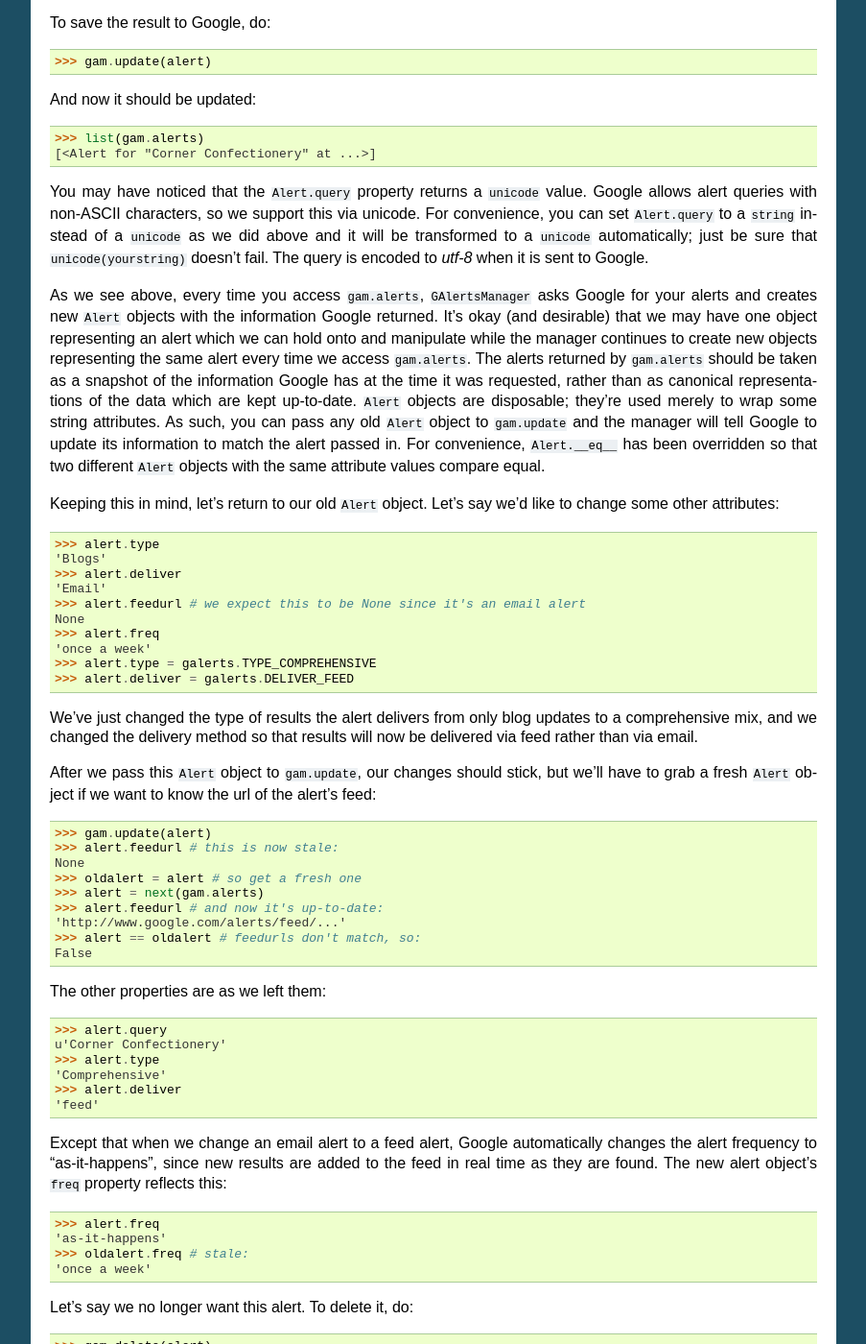
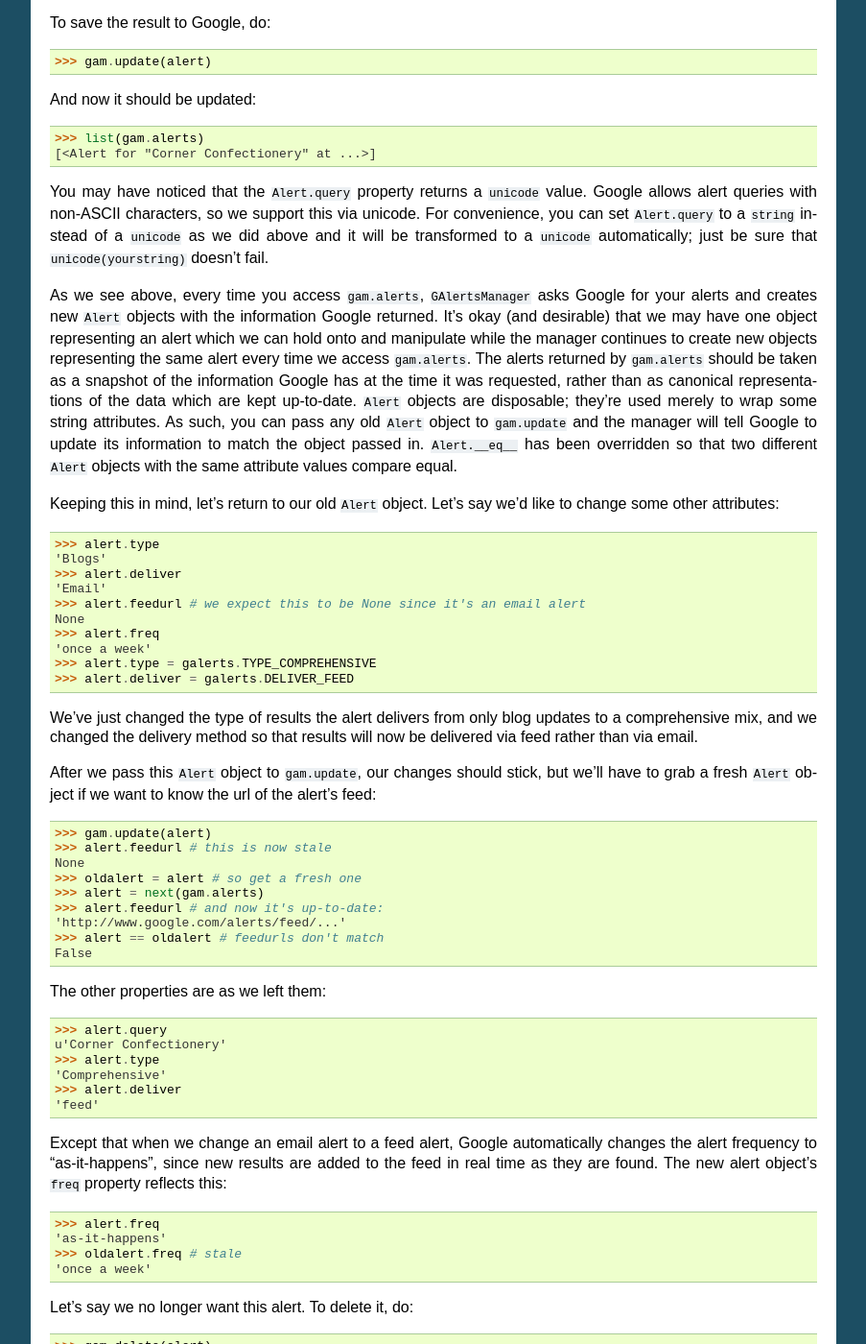
Before and after one commit to jab/galerts, a Sphinx documentation site: the page built from docs/README.rst, in a window 1280 px wide and 1400 px high, scrolled down 815 px. Shown: the whole window at 96% size, without its empty margins (198-1101 px from the left). Built offline with Sphinx 7.4.7, drawn with Linux system fonts in a browser that asks for light colours.

Commit message:
docs tweaks

```diff
--- a/docs/README.rst
+++ b/docs/README.rst
@@ -61,7 +61,7 @@ value. Google allows alert queries with non-ASCII characters, so we support
 this via unicode. For convenience, you can set ``Alert.query`` to a ``string``
 instead of a ``unicode`` as we did above and it will be transformed to a
 ``unicode`` automatically; just be sure that ``unicode(yourstring)`` doesn't
-fail. The query is encoded to *utf-8* when it is sent to Google.
+fail.
 
 As we see above, every time you access ``gam.alerts``, ``GAlertsManager`` asks
 Google for your alerts and creates new ``Alert`` objects with the information
@@ -73,9 +73,9 @@ a snapshot of the information Google has at the time it was requested, rather
 than as canonical representations of the data which are kept up-to-date.
 ``Alert`` objects are disposable; they're used merely to wrap some string
 attributes. As such, you can pass any old ``Alert`` object to ``gam.update``
-and the manager will tell Google to update its information to match the alert
-passed in. For convenience, ``Alert.__eq__`` has been overridden so that two
-different ``Alert`` objects with the same attribute values compare equal.
+and the manager will tell Google to update its information to match the object
+passed in. ``Alert.__eq__`` has been overridden so that two different
+``Alert`` objects with the same attribute values compare equal.
 
 Keeping this in mind, let's return to our old ``Alert`` object. Let's say we'd
 like to change some other attributes::
@@ -100,13 +100,13 @@ but we'll have to grab a fresh ``Alert`` object if we want to know the url
 of the alert's feed::
 
     >>> gam.update(alert)
-    >>> alert.feedurl # this is now stale:
+    >>> alert.feedurl # this is now stale
     None
     >>> oldalert = alert # so get a fresh one
     >>> alert = next(gam.alerts)
     >>> alert.feedurl # and now it's up-to-date:
     'http://www.google.com/alerts/feed/...'
-    >>> alert == oldalert # feedurls don't match, so:
+    >>> alert == oldalert # feedurls don't match
     False
 
 The other properties are as we left them::
@@ -125,7 +125,7 @@ property reflects this::
 
     >>> alert.freq
     'as-it-happens'
-    >>> oldalert.freq # stale:
+    >>> oldalert.freq # stale
     'once a week'
 
 Let's say we no longer want this alert. To delete it, do::
```
